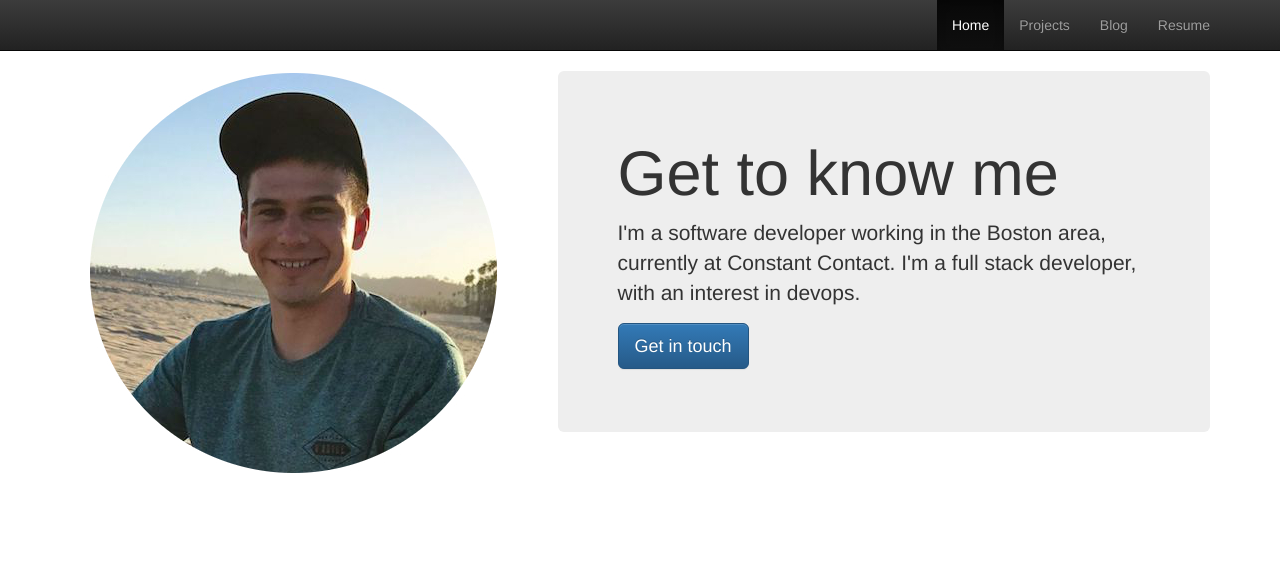
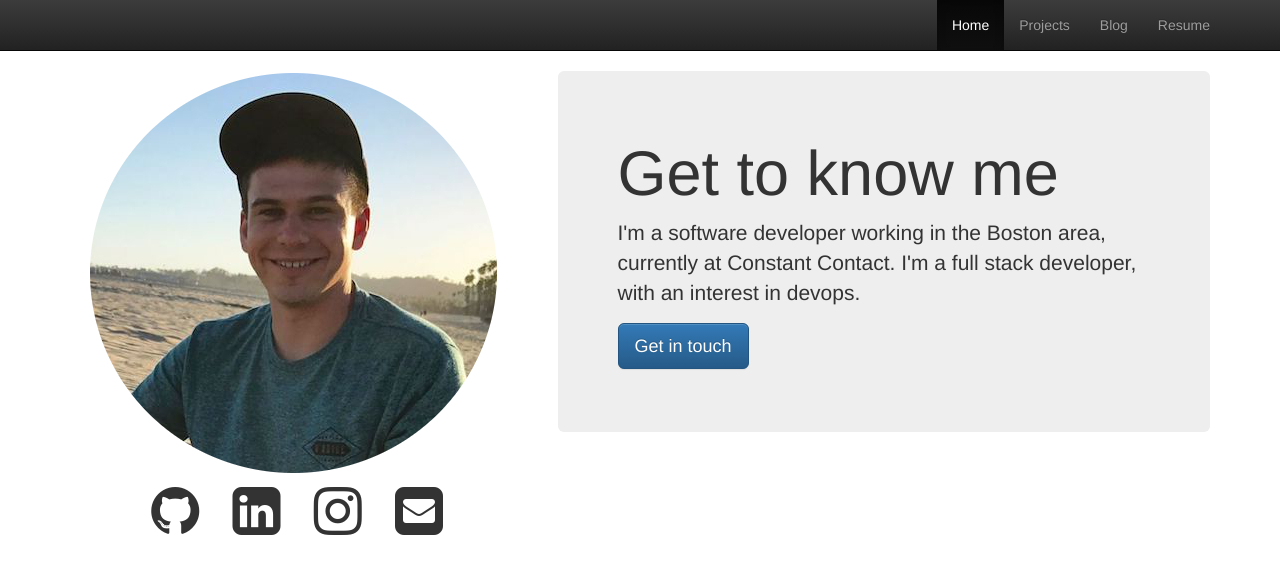
Before and after one commit to cpaika/chrispaikav2, a plain HTML site: page index.html in a window 1280 px wide. Drawn offline with nearby package versions, Linux system fonts and the light colour scheme.

Commit message:
Adding social links

```diff
--- a/index.html
+++ b/index.html
@@ -6,14 +6,18 @@
     <meta http-equiv="X-UA-Compatible" content="IE=edge">
     <meta name="viewport" content="width=device-width, initial-scale=1">
     <!-- The above 3 meta tags *must* come first in the head; any other head content must come *after* these tags -->
-    <meta name="description" content="">
-    <meta name="author" content="">
+    <meta name="description" content="Personal Website for Chris Paika">
+    <meta name="author" content="Christopher Paika">
     <link rel="icon" href="../../favicon.ico">
-    <title>Navbar Template for Bootstrap</title>
+    <title>Chris Paika</title>
     <!-- Latest compiled and minified CSS -->
     <link rel="stylesheet" href="https://maxcdn.bootstrapcdn.com/bootstrap/3.3.7/css/bootstrap.min.css" integrity="sha384-BVYiiSIFeK1dGmJRAkycuHAHRg32OmUcww7on3RYdg4Va+PmSTsz/K68vbdEjh4u" crossorigin="anonymous">
     <!-- Optional theme -->
     <link rel="stylesheet" href="https://maxcdn.bootstrapcdn.com/bootstrap/3.3.7/css/bootstrap-theme.min.css" integrity="sha384-rHyoN1iRsVXV4nD0JutlnGaslCJuC7uwjduW9SVrLvRYooPp2bWYgmgJQIXwl/Sp" crossorigin="anonymous">
+
+    <link rel="stylesheet" href="https://maxcdn.bootstrapcdn.com/font-awesome/4.7.0/css/font-awesome.min.css" integrity="sha384-wvfXpqpZZVQGK6TAh5PVlGOfQNHSoD2xbE+QkPxCAFlNEevoEH3Sl0sibVcOQVnN" crossorigin="anonymous">
+
+    <link rel="stylesheet" type="text/css" href="styles/stylesheet.css"></link>
   </head>
 
   <body>
@@ -30,9 +34,37 @@
       </div>
     </nav>
     <div class="container">
+
+      <!-- Left side of the page -->
       <div class="row">
         <div class="col-md-5">
           <img class="center-block" src="images/me.jpg"></img>
+          <div class="row">
+            <div class="col-md-2">
+            </div>
+            <div class="col-md-2">
+              <a href="https://www.github.com/cpaika" target="_blank">
+                <i class="fa fa-github fa-4x" aria-hidden="true"></i>
+              </a>
+            </div>
+            <div class="col-md-2">
+              <a href="https://www.linkedin.com/in/christopher-paika-551a3864/" target="_blank">
+                <i class="fa fa-linkedin-square fa-4x" aria-hidden="true"></i>
+              </a>
+            </div>
+            <div class="col-md-2">
+              <a href="https://www.instagram.com/chrispaika/" target="_blank">
+                <i class="fa fa-instagram fa-4x" aria-hidden="true"></i>
+              </a>
+            </div>
+              <div class="col-md-2">
+              <a href="mailto:paika.christopher@gmail.com" target="_blank">
+                <i class="fa fa-envelope-square fa-4x" aria-hidden="true"></i>
+              </a>
+            </div>
+            <div class="col-md-2">
+            </div>
+          </div>
         </div>
 
         <!-- Right side of page -->
--- /dev/null
+++ b/styles/stylesheet.css
@@ -0,0 +1,3 @@
+a {
+    color: inherit;
+}
```
